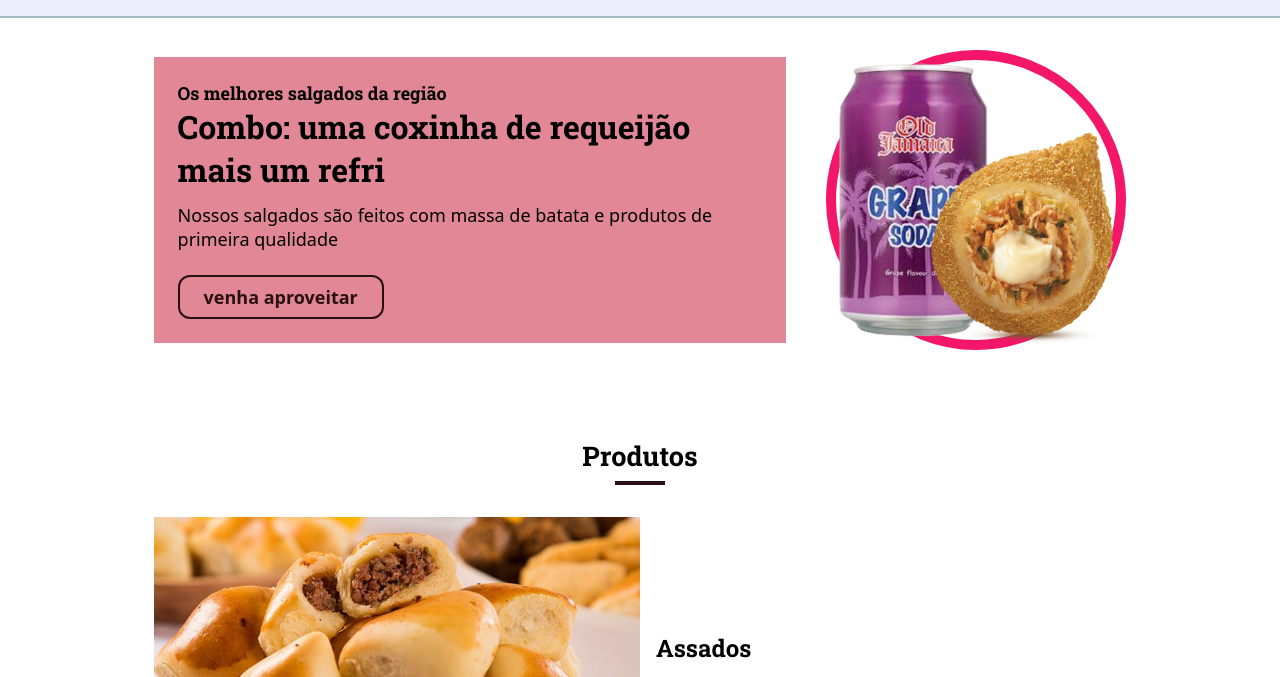
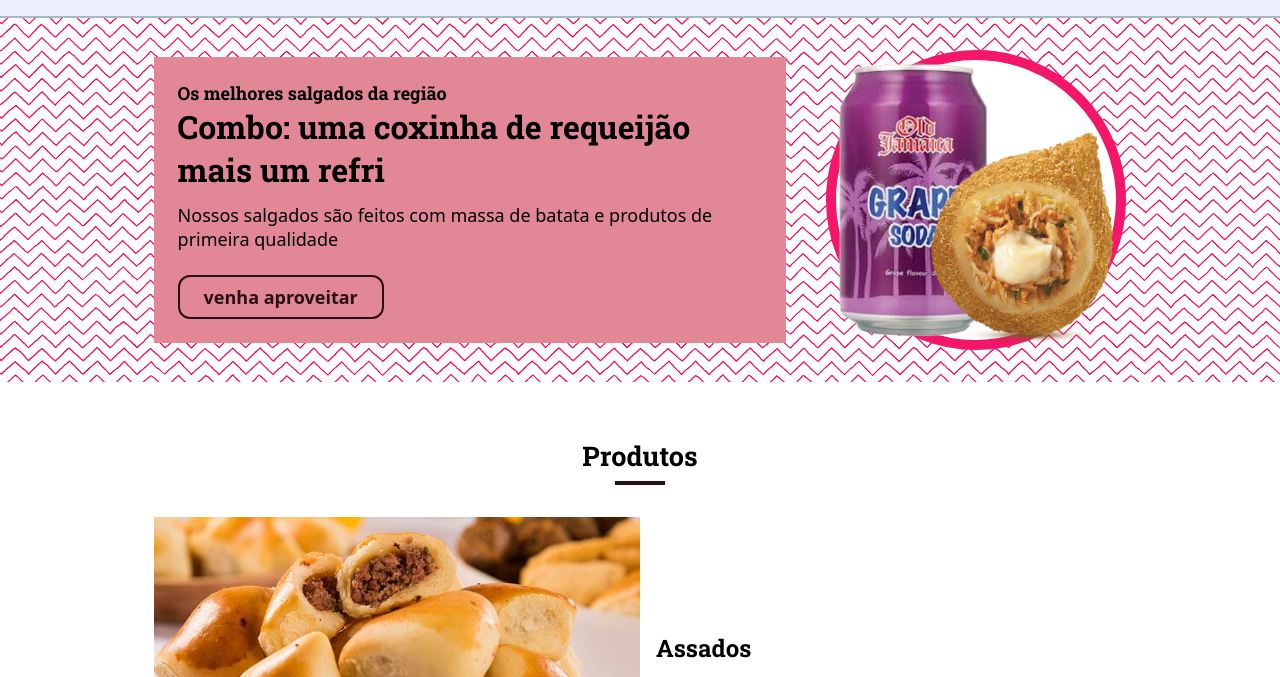
Before and after one commit to F3lipeSouza/aromas-lanchonete, a plain HTML site: page index.html in a window 1280 px wide. Shown: the part 67-744 px from the top of the page. Drawn offline with Linux system fonts and the light colour scheme.

Commit message:
recolocando  imagen de fudo do banner

```diff
--- a/styles/banner.css
+++ b/styles/banner.css
@@ -2,7 +2,7 @@
     display: flex;
     justify-content: space-between;
     align-items: center;
-    background-image: url(fullture-aromas-images-1/images/fundo.png);
+    background-image: url(../fullture-aromas-images-1/images/fundo.png);
     background-size: contain;
     background-position: center;
     padding-top: 32px;
```
Also changed, not shown: styles/fullture-aromas-images-1/images/fundo.png (deleted).
